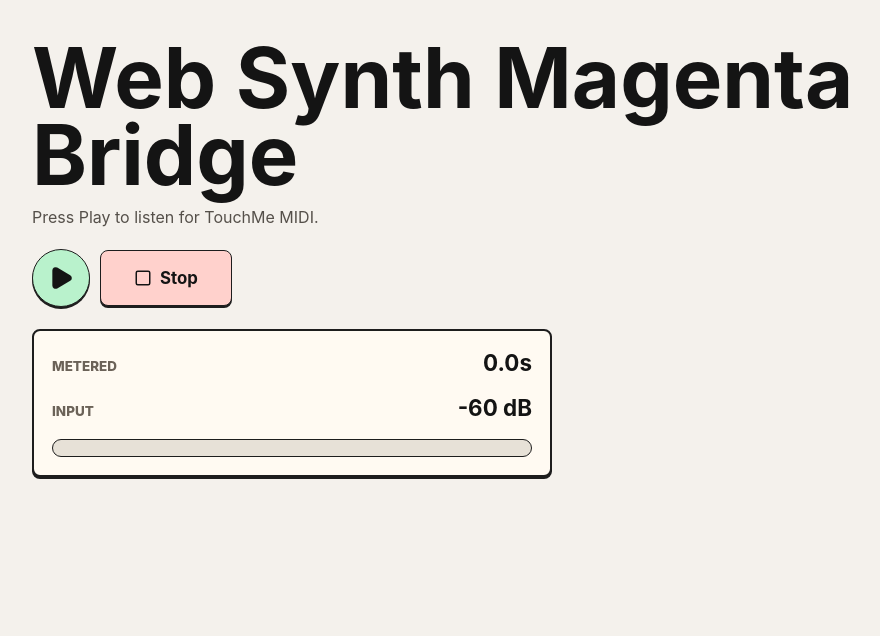
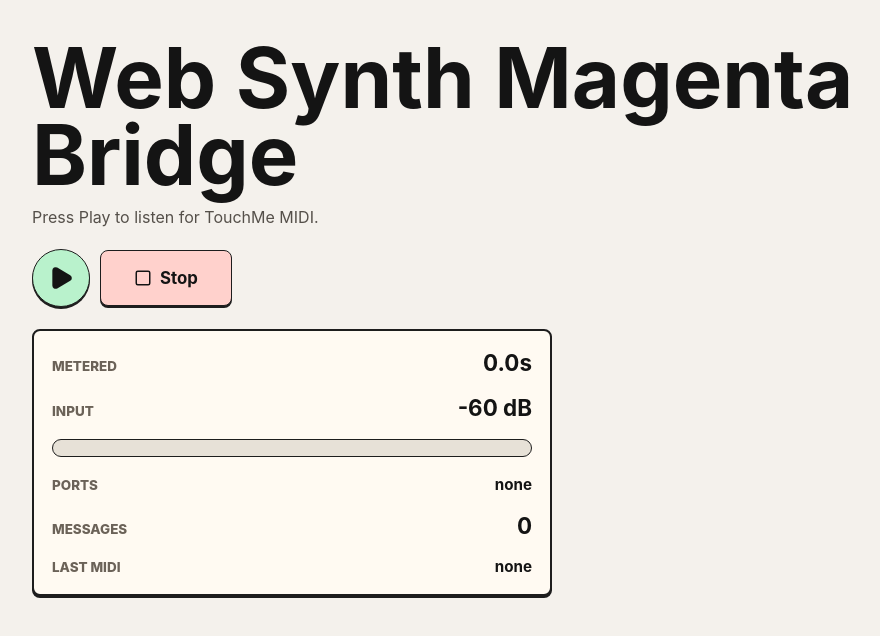
Before and after one commit to audovychenko-mentoring/web-synth-magenta-bridge, a React (Vite) app in the folder apps/web/: page / in a window 1280 px wide. Shown: the top 636 px of the page, without its empty margins (8-888 px from the left). Built offline with nearby package versions, Linux system fonts and the light colour scheme.

Commit message:
Add MIDI activity monitor

```diff
--- a/apps/web/src/main.tsx
+++ b/apps/web/src/main.tsx
@@ -80,11 +80,16 @@
   const plantLastPulseAtRef = useRef(0);
   const plantStepRef = useRef(0);
   const lastMidiStatusAtRef = useRef(0);
+  const midiMessageCountRef = useRef(0);
+  const midiNoSignalTimerRef = useRef<number | null>(null);
 
   const [armed, setArmed] = useState(false);
   const [live, setLive] = useState(false);
   const [level, setLevel] = useState(0);
   const [capturedFrames, setCapturedFrames] = useState(0);
+  const [midiPortNames, setMidiPortNames] = useState("none");
+  const [midiMessageCount, setMidiMessageCount] = useState(0);
+  const [lastMidiMessage, setLastMidiMessage] = useState("none");
   const [status, setStatus] = useState("Press Play to listen for TouchMe MIDI.");
 
   async function ensureAudio() {
@@ -159,6 +164,12 @@
     return inputs.map((input) => input.name || input.manufacturer || "MIDI input").join(", ");
   }
 
+  function clearNoSignalTimer() {
+    if (midiNoSignalTimerRef.current === null) return;
+    window.clearTimeout(midiNoSignalTimerRef.current);
+    midiNoSignalTimerRef.current = null;
+  }
+
   function midiMessageText(data: Uint8Array) {
     const [statusByte, data1 = 0, data2 = 0] = data;
     const command = statusByte & 0xf0;
@@ -226,6 +237,10 @@
       input.onmidimessage = handleMidiMessage;
     });
     midiInputsRef.current = touchMeInputs;
+    setMidiPortNames(midiInputNames(touchMeInputs));
+    midiMessageCountRef.current = 0;
+    setMidiMessageCount(0);
+    setLastMidiMessage("none");
     captureEnabledRef.current = true;
     if (!quiet) setStatus(`TouchMe MIDI connected: ${midiInputNames(touchMeInputs)}.`);
     return true;
@@ -236,6 +251,10 @@
       input.onmidimessage = null;
     });
     midiInputsRef.current = [];
+    setMidiPortNames("none");
+    midiMessageCountRef.current = 0;
+    setMidiMessageCount(0);
+    setLastMidiMessage("none");
     captureEnabledRef.current = false;
     midiVoicesRef.current.forEach(({ oscillator, gain }) => {
       const context = audioRef.current;
@@ -255,9 +274,15 @@
     const velocity = data2 / 127;
     const amount = midiSignalAmount(event.data);
     const now = performance.now();
+    const messageText = midiMessageText(event.data);
+
+    clearNoSignalTimer();
+    midiMessageCountRef.current += 1;
+    setMidiMessageCount(midiMessageCountRef.current);
+    setLastMidiMessage(messageText);
 
     if (armedRef.current && now - lastMidiStatusAtRef.current > 250) {
-      setStatus(`TouchMe MIDI received: ${midiMessageText(event.data)}.`);
+      setStatus(`TouchMe MIDI received: ${messageText}.`);
       lastMidiStatusAtRef.current = now;
     }
 
@@ -484,6 +509,11 @@
       armedRef.current = true;
       setArmed(true);
       setStatus(`Waiting for TouchMe MIDI signal from ${midiInputNames() || "MIDI input"}.`);
+      clearNoSignalTimer();
+      midiNoSignalTimerRef.current = window.setTimeout(() => {
+        if (!armedRef.current || midiMessageCountRef.current > 0) return;
+        setStatus(`Listening on ${midiInputNames() || "MIDI input"}, but no MIDI messages received yet.`);
+      }, 3500);
     } catch (error) {
       armedRef.current = false;
       setArmed(false);
@@ -494,6 +524,7 @@
   function stopLiveStream() {
     const wasLive = liveRef.current;
     const wasArmed = armedRef.current;
+    clearNoSignalTimer();
     armedRef.current = false;
     setArmed(false);
     liveRef.current = false;
@@ -503,6 +534,7 @@
       input.onmidimessage = null;
     });
     midiInputsRef.current = [];
+    setMidiPortNames("none");
     midiVoicesRef.current.forEach(({ oscillator, gain }) => {
       const context = audioRef.current;
       if (!context) return;
@@ -517,6 +549,9 @@
     }
     setLevel(0);
     setCapturedFrames(0);
+    midiMessageCountRef.current = 0;
+    setMidiMessageCount(0);
+    setLastMidiMessage("none");
     setStatus(wasLive ? "Stopping live stream." : wasArmed ? "Waiting cancelled. Press Play to listen again." : "Stopped. Press Play to listen again.");
   }
 
@@ -558,6 +593,18 @@
           <div className="meter">
             <span style={{ transform: `scaleX(${Math.min(1, level * 12)})` }} />
           </div>
+          <div>
+            <span className="label">Ports</span>
+            <strong className="debugValue">{midiPortNames}</strong>
+          </div>
+          <div>
+            <span className="label">Messages</span>
+            <strong>{midiMessageCount}</strong>
+          </div>
+          <div>
+            <span className="label">Last MIDI</span>
+            <strong className="debugValue">{lastMidiMessage}</strong>
+          </div>
         </div>
       </section>
     </main>
--- a/apps/web/src/styles.css
+++ b/apps/web/src/styles.css
@@ -144,6 +144,13 @@
   font-size: 1.4rem;
 }
 
+.debugValue {
+  max-width: 280px;
+  overflow-wrap: anywhere;
+  text-align: right;
+  font-size: 0.95rem !important;
+}
+
 .meter {
   height: 18px;
   border: 1px solid #1d1d1d;
```
Also changed, not shown: 1 other file (tests, documents, lock files or other folders).
